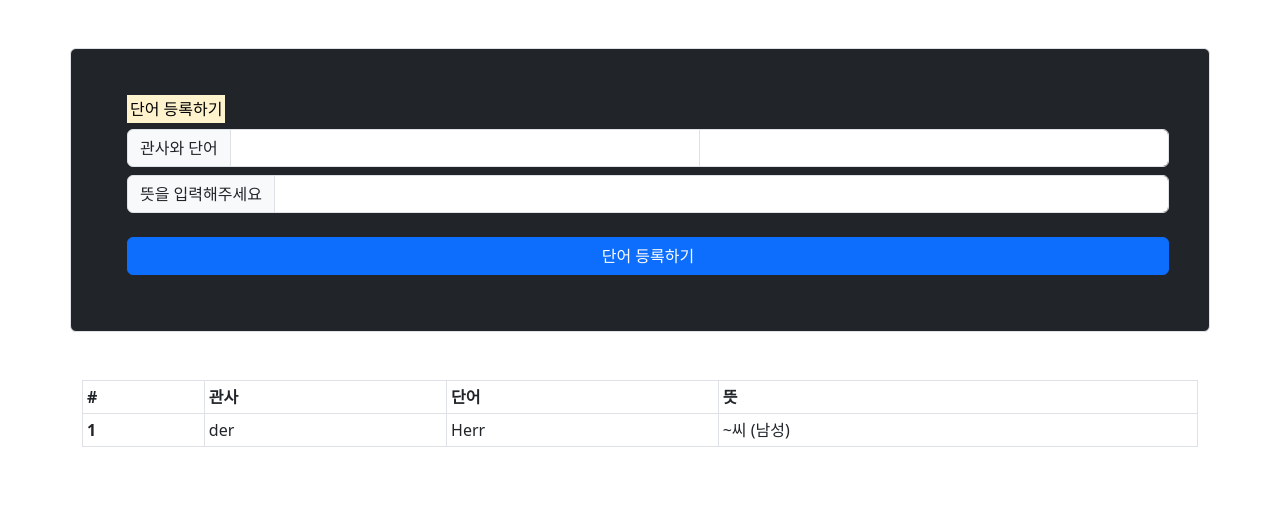
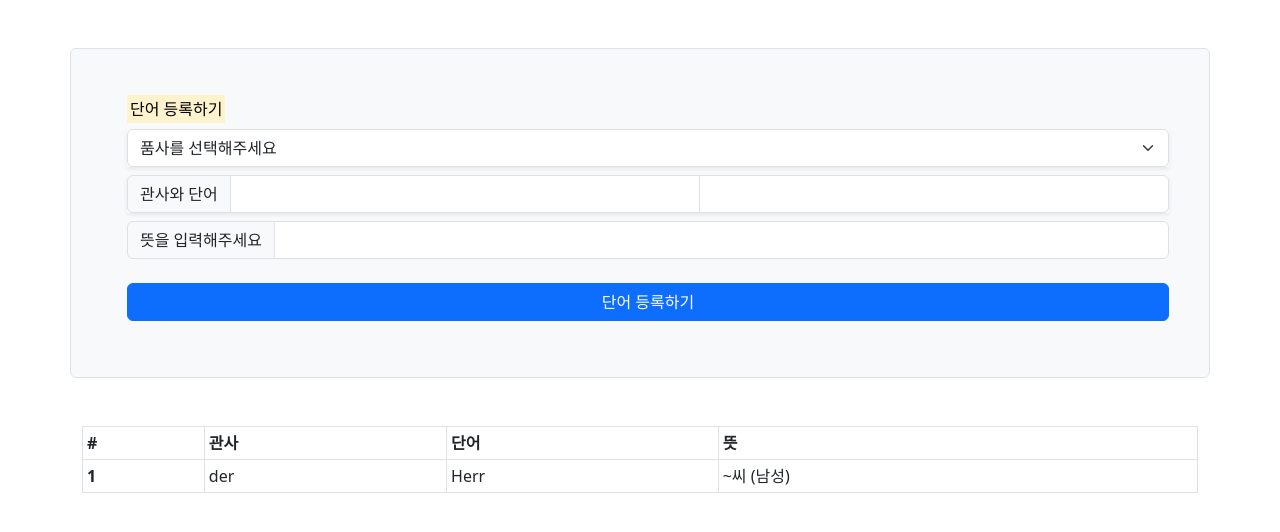
Before and after one commit to migdracios/ezlang, a Flask app: page / in a window 1280 px wide. Shown: the part 56-588 px from the top of the page. Run offline with Flask 3, Linux system fonts and the light colour scheme.

Commit message:
update german words input

```diff
--- a/templates/index.html
+++ b/templates/index.html
@@ -37,9 +37,18 @@
             </div>
         </div>
     </nav>
-    <div class="container-sm p-5 bg-dark my-5 mx-auto border rounded">
+    <div class="container-sm p-5 my-5 mx-auto border rounded bg-body-tertiary">
         <mark class="m-2">단어 등록하기</mark>
-        <div class="input-group m-2">
+        <div class="input-group m-2 shadow-sm">
+            <select class="form-select" id="exampleSelect">
+                <option selected="">품사를 선택해주세요</option>
+                <option value="1">명사</option>
+                <option value="2">동사</option>
+                <option value="3">형용사</option>
+                <option value="4">부사</option>
+              </select>
+        </div>
+        <div class="input-group m-2 shadow-sm">
             <span class="input-group-text">관사와 단어</span>
             <input id="input-article" type="text" aria-label="First name" class="form-control">
             <input id="input-word" type="text" aria-label="Last name" class="form-control">
```
